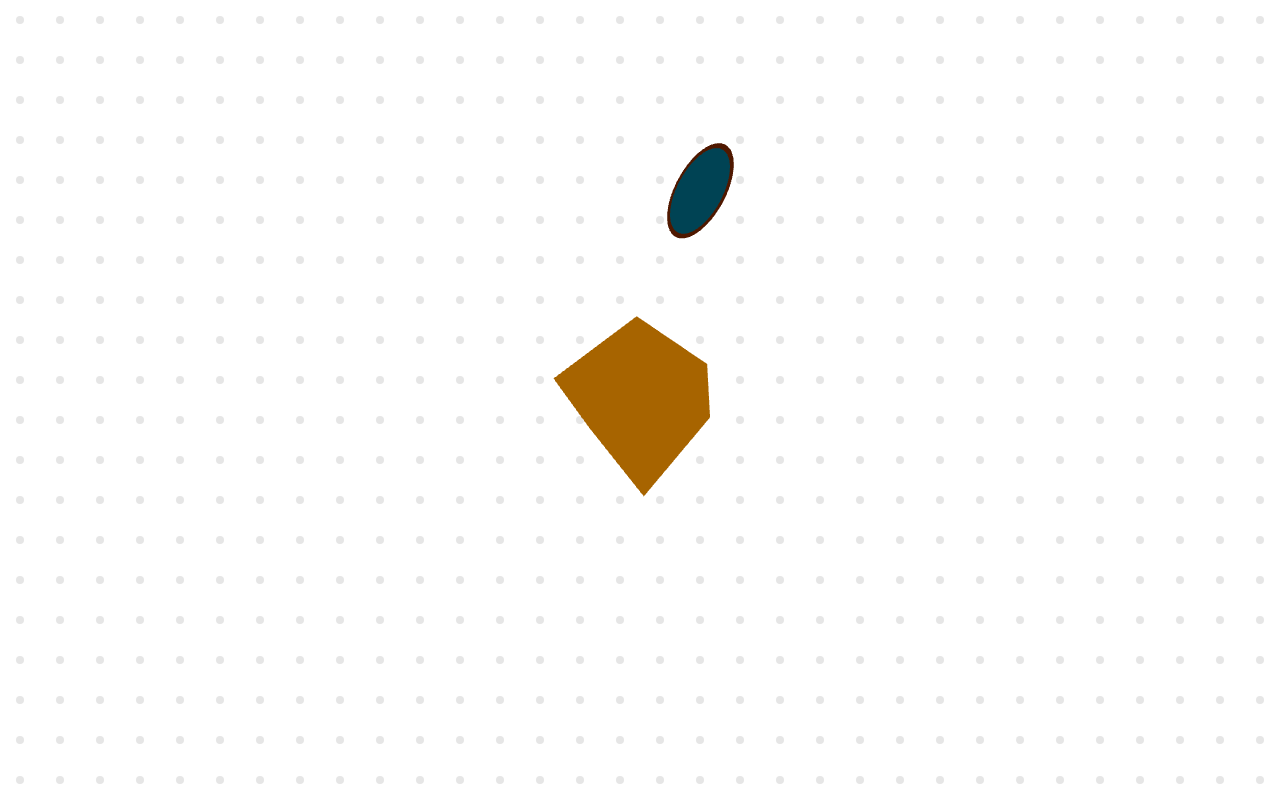
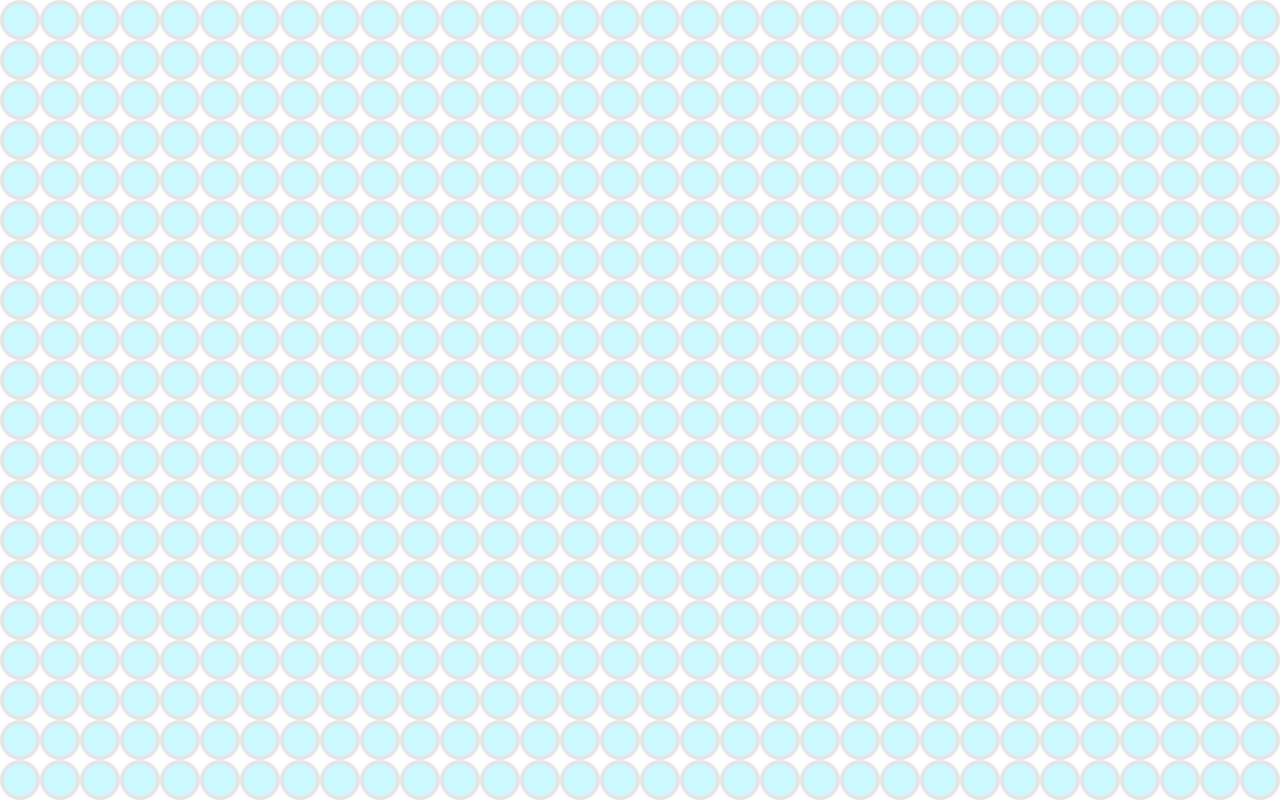
Before and after one commit to kadiace/Material, a React (Create React App) app: page / in a window 1280 px wide. Built offline with nearby package versions, Linux system fonts and the light colour scheme.

Commit message:
Shrink animation success by distance.

```diff
--- a/src/components/Background.tsx
+++ b/src/components/Background.tsx
@@ -7,20 +7,19 @@ function Background() {
   const colorIn = '#CCF9FF';
   const colorOut = '#E6E6E6';
   const size = 40;
-
-  /** HOOK */
   const [gridSize, setGridSize] = useState([
     Math.floor(window.innerWidth / size) + 1,
     Math.floor(window.innerHeight / size) + 1,
   ]);
+  const handleGridResize = () => {
+    setGridSize([
+      Math.floor(window.innerWidth / size) + 1,
+      Math.floor(window.innerHeight / size) + 1,
+    ]);
+  };
 
+  /** HOOK */
   useEffect(() => {
-    const handleGridResize = () => {
-      setGridSize([
-        Math.floor(window.innerWidth / size) + 1,
-        Math.floor(window.innerHeight / size) + 1,
-      ]);
-    };
     window.addEventListener('resize', handleGridResize);
 
     return () => {
@@ -46,7 +45,9 @@ function Background() {
             key={index}
             colorIn={colorIn}
             colorOut={colorOut}
-            size={`${size}px`}
+            size={size}
+            gridX={index % gridSize[0]}
+            gridY={Math.floor(index / gridSize[0])}
           />
         ))}
     </div>
--- a/src/components/Dot.tsx
+++ b/src/components/Dot.tsx
@@ -1,24 +1,50 @@
-import { PropsWithChildren, useState } from 'react';
+import { useEffect, useRef, useState } from 'react';
 
-export type DotProps = PropsWithChildren & {
+export type DotProps = {
   colorOut: string;
   colorIn: string;
-  size: string;
+  size: number;
+  gridX: number;
+  gridY: number;
 };
+
+type Pos = [x: number, y: number];
 
 function Dot(props: DotProps) {
   /** CONST */
-  const { colorOut, colorIn, size } = props;
+  const { colorOut, colorIn, size, gridX, gridY } = props;
+  const effectDistance = 200;
+  const calculateDistance = (pos1: Pos, pos2: Pos) => {
+    return Math.sqrt((pos1[0] - pos2[0]) ** 2 + (pos1[1] - pos2[1]) ** 2);
+  };
+  const myRef = useRef<HTMLDivElement | null>(null);
+  const getElemPosition: () => Pos = () => {
+    return [gridX * size + size / 2, gridY * size + size / 2];
+  };
+  const [scale, setScale] = useState(1);
+  const handleScale = (event: MouseEvent) => {
+    const mousePos: Pos = [event.clientX, event.clientY];
+    const elemPos: Pos = getElemPosition();
+    // console.log(elemPos);
+    const distance = calculateDistance(mousePos, elemPos);
+    setScale(distance > effectDistance ? 1 : distance / effectDistance);
+  };
 
-  /** STATE */
-  const [scale, setScale] = useState(0);
+  /** HOOK */
+  useEffect(() => {
+    myRef.current = document.getElementById('dot layout') as HTMLDivElement;
+    window.addEventListener('mousemove', handleScale);
+    return () => {
+      window.removeEventListener('mousemove', handleScale);
+    };
+  }, []);
+
   return (
     <div
       id='dot layout'
       style={{
-        width: size,
-        height: size,
-        display: 'flex',
+        width: `${size}px`,
+        height: `${size}px`,
         alignItems: 'center',
         justifyContent: 'center',
       }}
@@ -26,8 +52,8 @@ function Dot(props: DotProps) {
       <div
         id='outline'
         style={{
-          width: size,
-          height: size,
+          width: `${size}px`,
+          height: `${size}px`,
           position: 'absolute',
           borderRadius: '50%',
           backgroundColor: colorOut,
--- a/src/pages/App.tsx
+++ b/src/pages/App.tsx
@@ -1,7 +1,7 @@
 /* eslint-disable react/no-unknown-property */
 import Background from 'components/Background';
-import Canvas from 'components/Canvas';
 
+// import Canvas from 'components/Canvas';
 import 'pages/App.css';
 
 function App() {
@@ -18,7 +18,7 @@ function App() {
       }}
     >
       <Background />
-      <Canvas />
+      {/* <Canvas /> */}
     </div>
   );
 }
```
